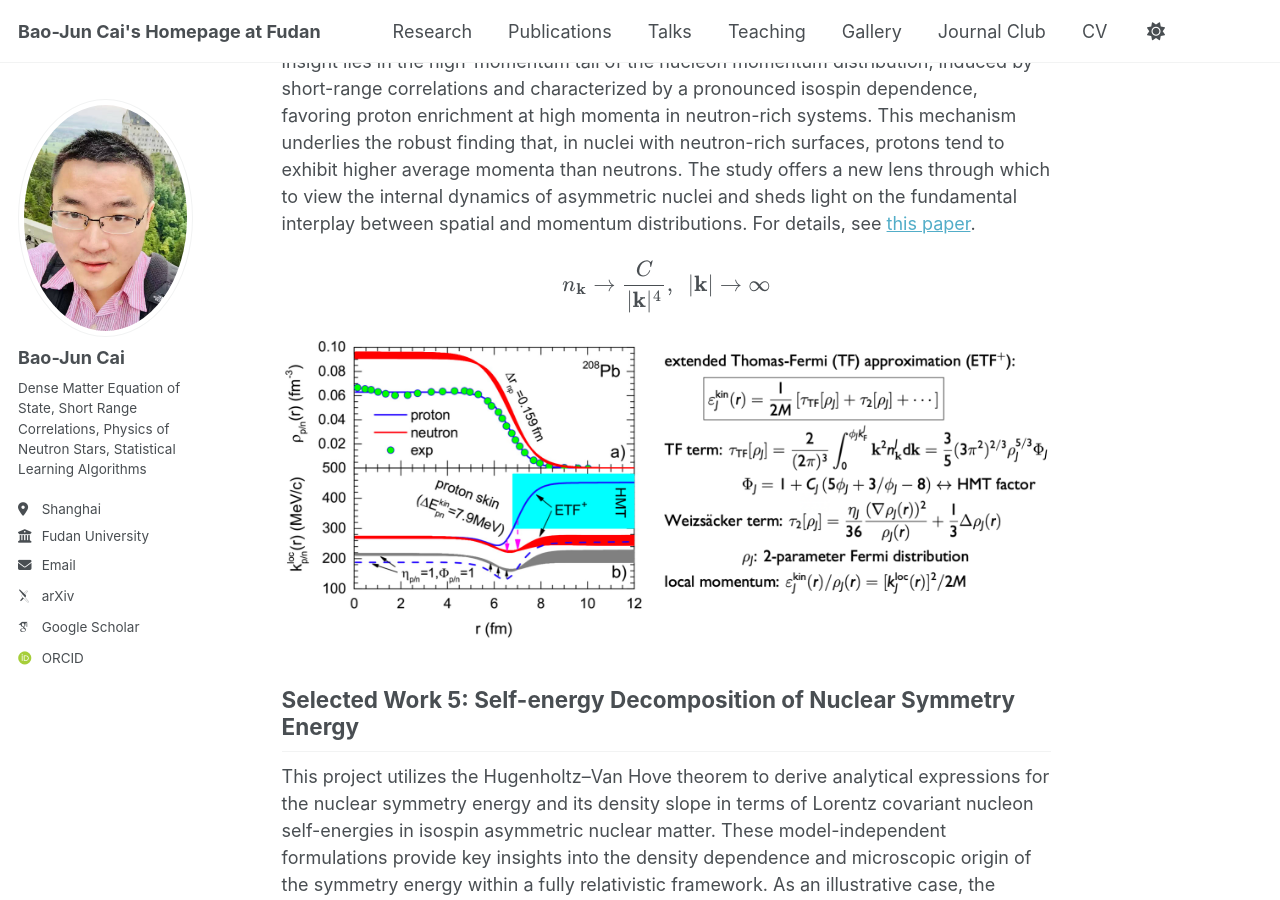
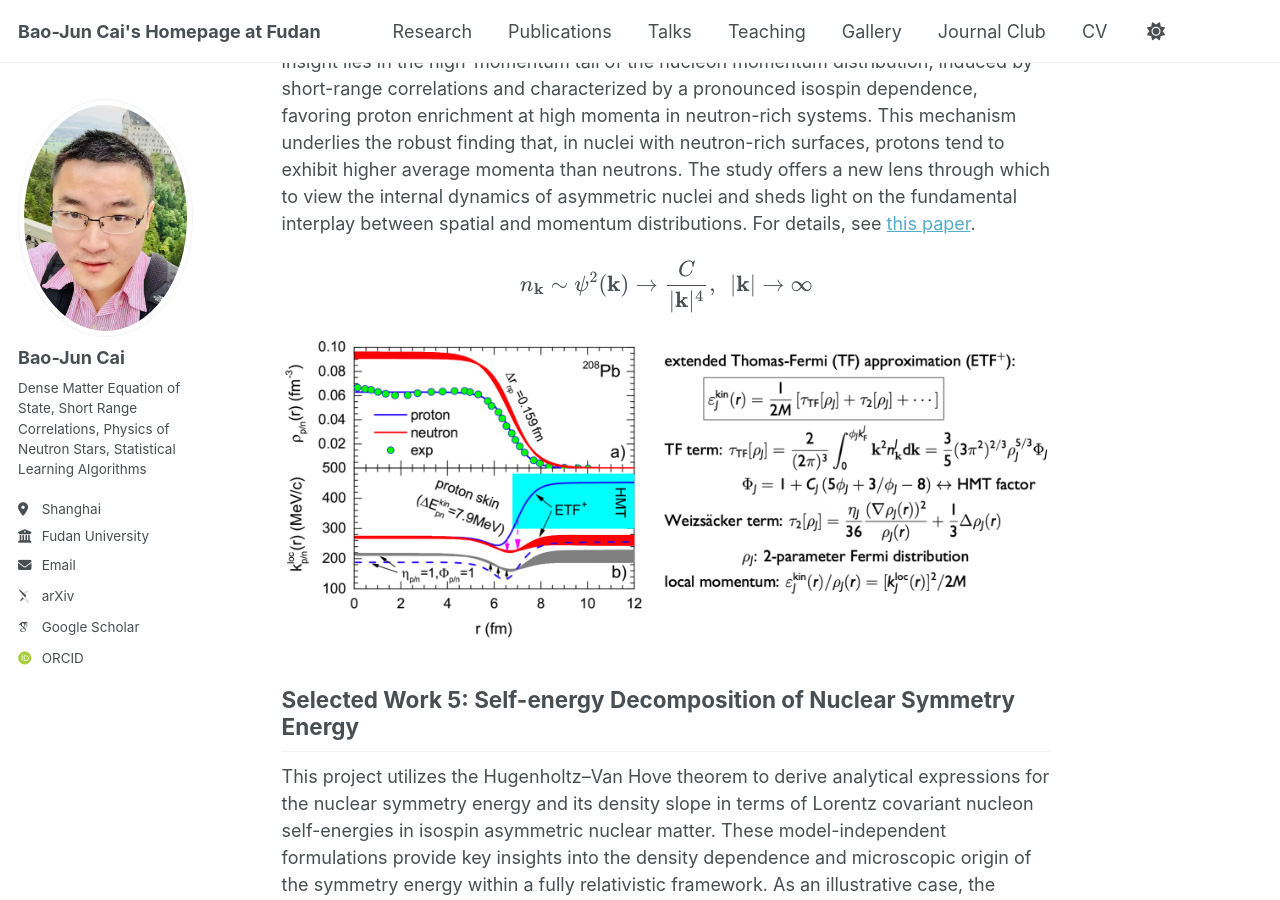
Before and after one commit to bjcai-phys/bjcai-phys.github.io, a Jekyll site: the page built from _pages/pubs.md, in a window 1280 px wide and 900 px high, scrolled down 3636 px. Built offline with Jekyll 4.4.1, drawn with Linux system fonts in a browser that asks for light colours; some web fonts are replaced.

Commit message:
Update pubs.md

```diff
--- a/_pages/pubs.md
+++ b/_pages/pubs.md
@@ -43,7 +43,7 @@ $$E_{\rm{n}}(\rho)
 
 This project explores the dual manifestation of neutron skins in coordinate space and proton skins in momentum space in heavy nuclei. Governed by Liouville’s theorem and Heisenberg’s uncertainty principle, the coexistence and correlation of these spatial and momentum distributions are investigated within an extended Thomas-Fermi approximation, which is a model-independent semiclassical framework. This approach incorporates the effects of nucleon short-range correlations, capturing universal features of finite nuclear systems without reliance on specific interaction models. A key physical insight lies in the high-momentum tail of the nucleon momentum distribution, induced by short-range correlations and characterized by a pronounced isospin dependence, favoring proton enrichment at high momenta in neutron-rich systems. This mechanism underlies the robust finding that, in nuclei with neutron-rich surfaces, protons tend to exhibit higher average momenta than neutrons. The study offers a new lens through which to view the internal dynamics of asymmetric nuclei and sheds light on the fundamental interplay between spatial and momentum distributions. For details, see <a href="https://journals.aps.org/prc/abstract/10.1103/PhysRevC.94.061302" target="_blank">this paper</a>.
 
-$$n_{\mathbf{k}}\to\frac{C}{|\mathbf{k}|^4},~~|\mathbf{k}|\to\infty$$
+$$n_{\mathbf{k}}\sim\psi^2(\mathbf{k})\to\frac{C}{|\mathbf{k}|^4},~~|\mathbf{k}|\to\infty$$
 
 ![](https://bjcai-phys.github.io/images/w4.png){:width="100%"}
 
```
